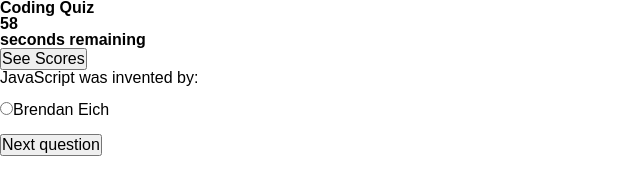
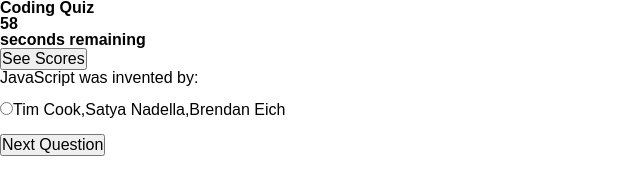
Before and after one commit to Quadrilateral0/Code-Quiz, a plain HTML site: page index.html in a window 1280 px wide. Both pictures are taken after a click on the button "Start". Shown: the whole page, without its empty margins (0-640 px from the left). Drawn offline with Linux system fonts and the light colour scheme.

Commit message:
debugging quiz function

```diff
--- a/assets/script.js
+++ b/assets/script.js
@@ -26,7 +26,7 @@ var quizContent = [
     answers: ["True", "False"],
     correctAnswer: "False"
     }
-]
+];
 
 //Prevents a question from displaying prior to pressing the start button
 var quizIndex = -1;
@@ -56,21 +56,40 @@ function quizBuilder() {
 
     //Displays questions and answers from array on the page one at a time
     ++quizIndex;
+
+        //document.getElementById("quiz-container").innerHTML = quizContent[quizIndex].question + "<br><br>";
+        // for (var i=0; i<quizContent[quizIndex].answers.length; i++) {
+        //    document.getElementById("quiz-answers").innerHTML = ("<input type='radio' id='quiz-answers' name='answers'><label for='quiz-answers'>" + quizContent[quizIndex].answers[i] + "</label><br><br>");
+        //    };
+
+    for (var i=0; i<quizContent[quizIndex].question.length; i++) {
         document.getElementById("quiz-container").innerHTML = quizContent[quizIndex].question + "<br><br>";
-        for (var i=0; i<quizContent[quizIndex].answers.length; i++) {
-            document.getElementById("quiz-answers").innerHTML = ("<input type='radio' id='quiz-answers' name='answers'><label for='quiz-answers'>" + quizContent[quizIndex].answers[i] + "</label><br><br>");
-            };
+        document.getElementById("quiz-answers").innerHTML = ("<input type='radio' id='quiz-answers' name='answers'><label for='quiz-answers'>" + quizContent[quizIndex].answers + "</label><br><br>");
+    };
 
             //Creates a button to go to next question if more questions in the array remain
             if (quizIndex < (quizContent.length - 1)) {
                 var nextButton = document.createElement("input");
                 nextButton.type = "button";
-                nextButton.value = "Next question";
+                nextButton.value = "Next Question";
                 nextButton.addEventListener("click", quizBuilder);
                 document.getElementById("quiz-answers").appendChild(nextButton);
                };
+
+            //Creates a finish button to submit the final score
+            //if () {
+            //    var finishButton = document.createElement("submit");
+            //    finishButton.type = "button";
+            //    finishButton.value = "Finish";
+            //    finishButton.addEventListener("click", finishBuilder);
+            //    document.getElementById("quiz-answers").appendChild(finishButton);
+            //};
 };
 
+//Function to score current quiz
+function finishBuilder() {
+
+};
 
 //Function to display the final scores
 function scoreBuilder() {
```
Also changed, not shown: index.html (line endings or trailing spaces).
